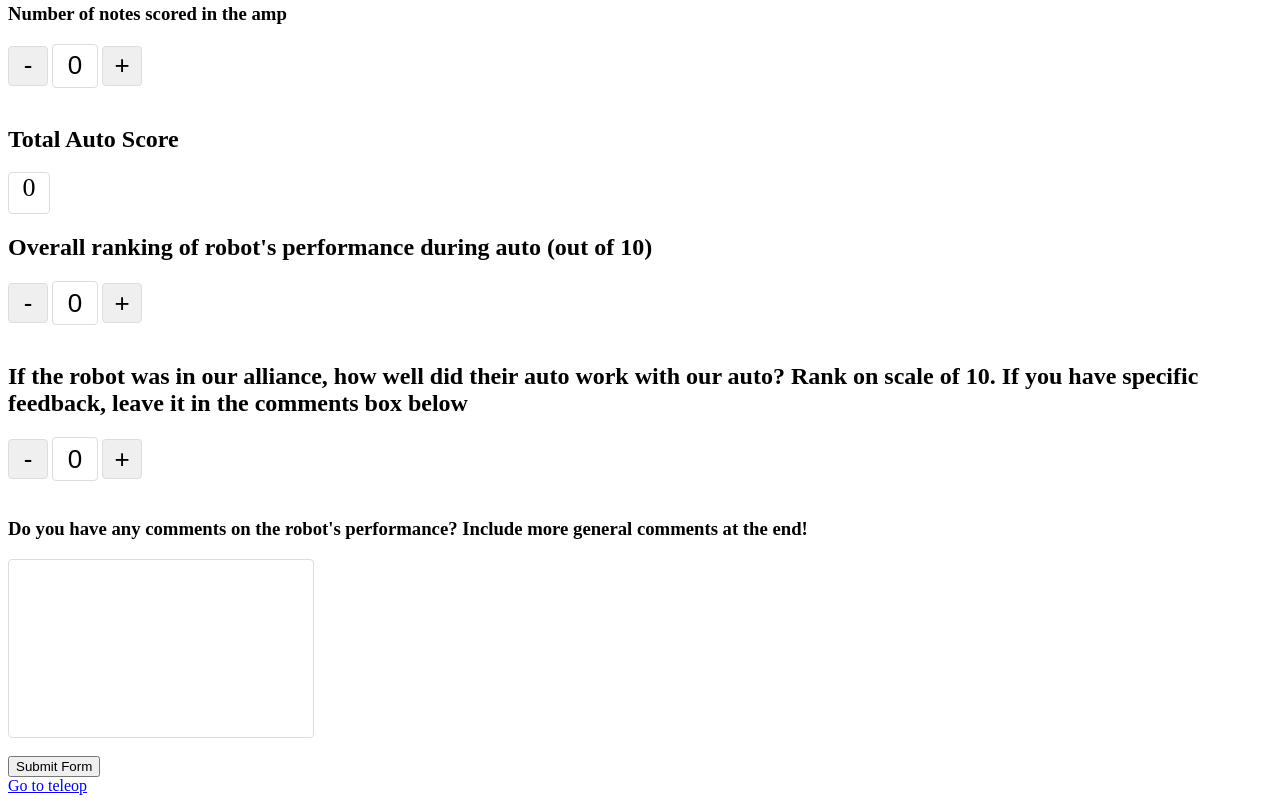
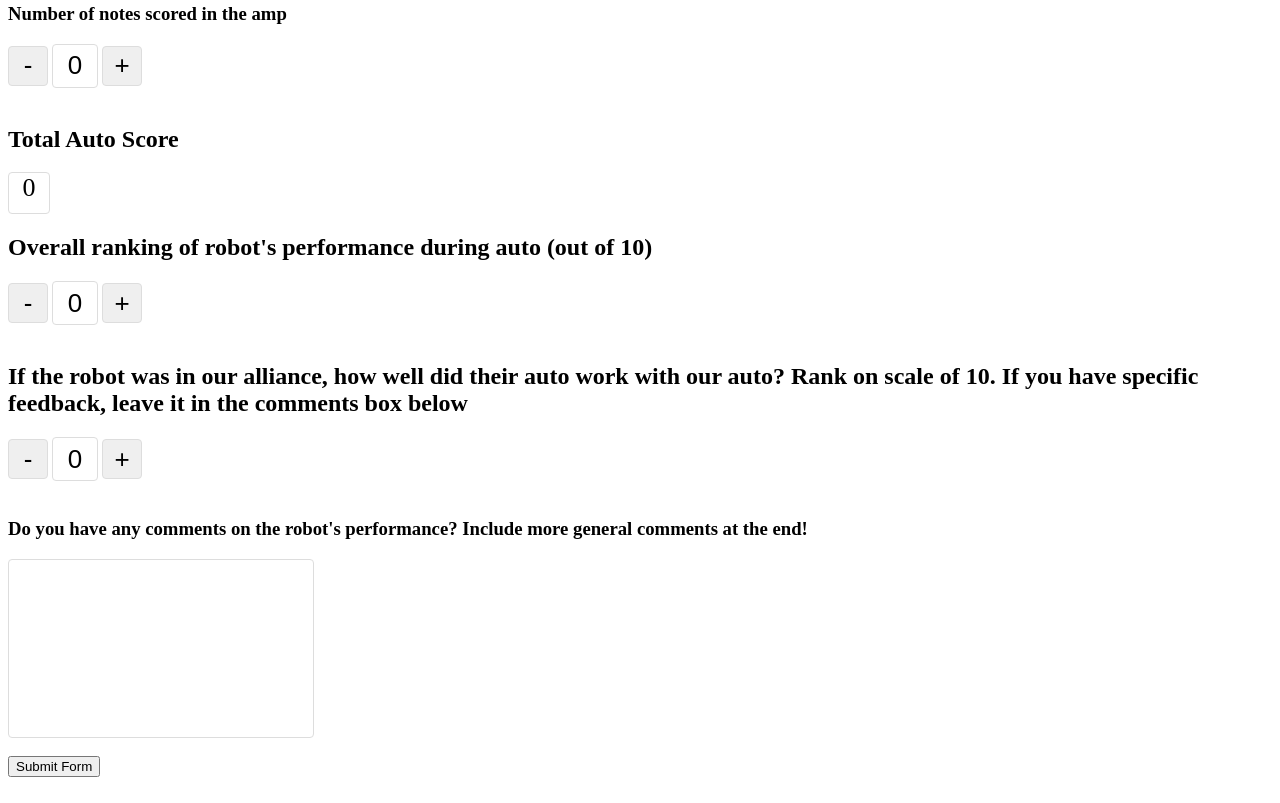
Before and after one commit to hnallagatla/Scouting-App, a plain HTML site: page user.html in a window 1280 px wide. Shown: the part 1006-1809 px from the top of the page. Drawn offline with Linux system fonts and the light colour scheme.

Commit message:
removed href to teleop

```diff
--- a/user.html
+++ b/user.html
@@ -119,6 +119,4 @@
 
         <div class="qrcode" id="qrcode"></div>
 
-        <a href = "teleop.html">Go to teleop</a>
-
     </body>
```
